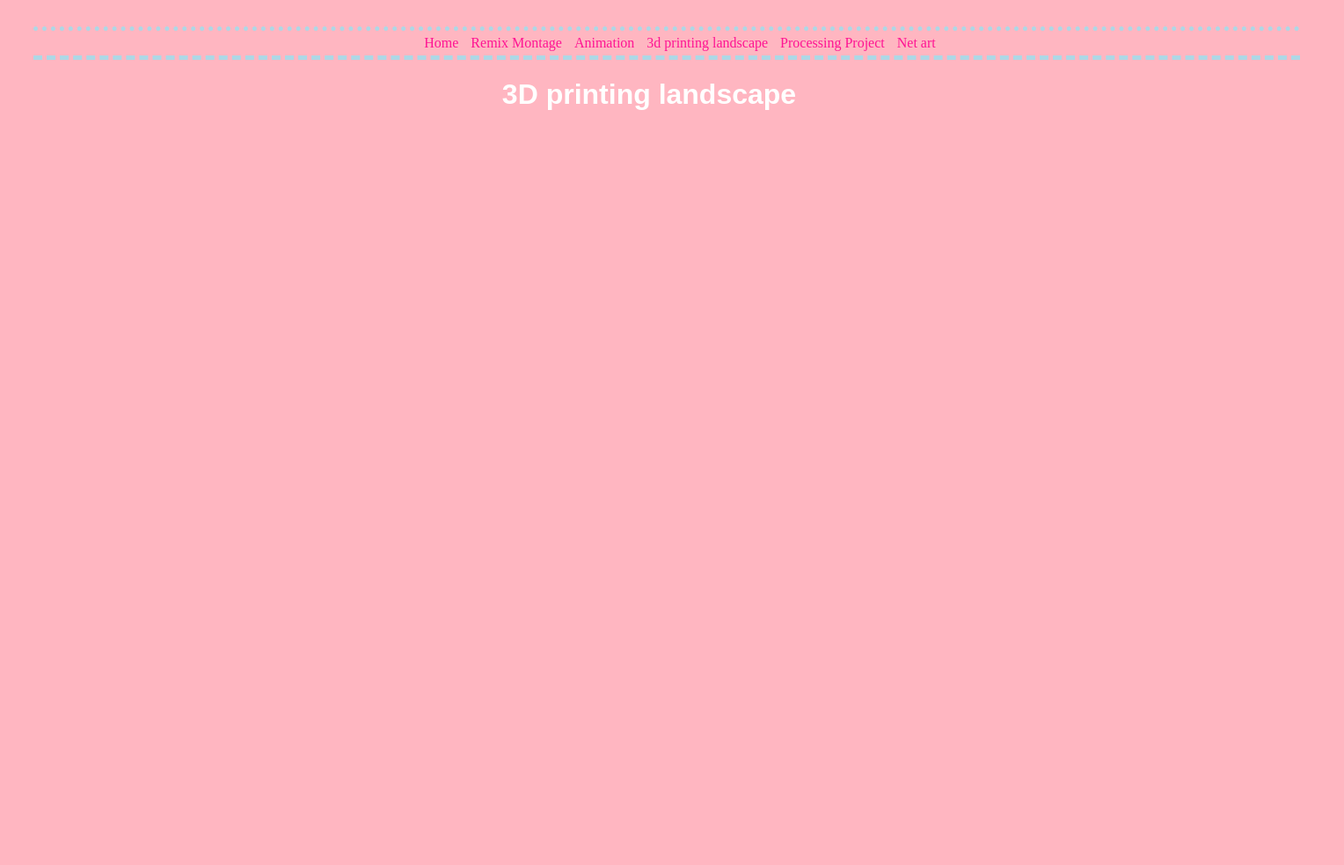
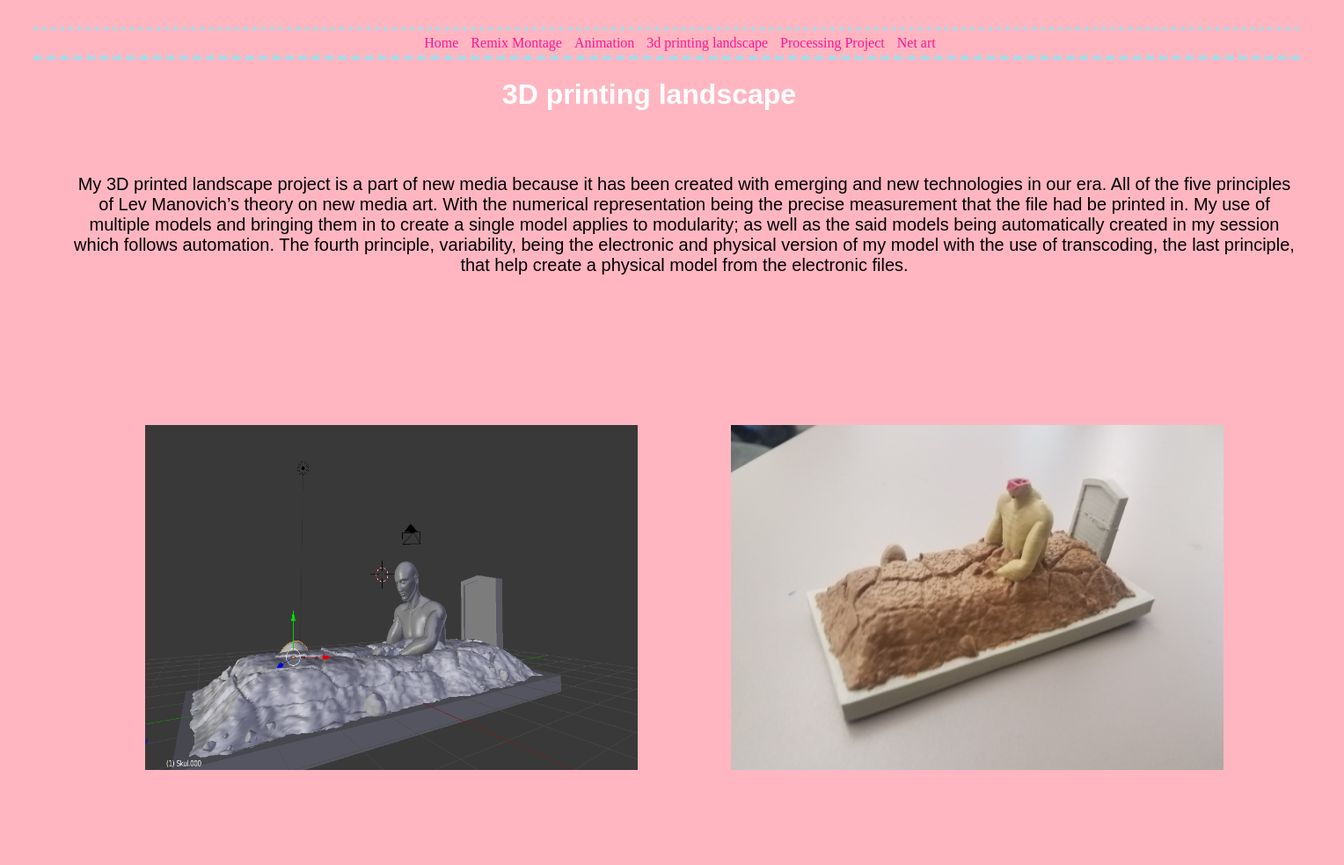
Before and after one commit to lisetrosas/lisetrosas.github.io, a plain HTML site: page 3D printing landscape.html in a window 1280 px wide. Shown: the whole page at 88% size, 1528 px wide, since content can reach past the window. Before the commit the page ends 800 px from the top, so only its background shows below. Drawn offline with Linux system fonts and the light colour scheme.

Commit message:
added statement and images

```diff
--- a/3D printing landscape.html
+++ b/3D printing landscape.html
@@ -22,6 +22,11 @@ h1{
 	margin-left: 30px;
 	margin-right: 30px;
 }
+	p{
+		width: 1400px;
+		margin-left: 20px;
+		margin-right: 30px;
+	}
 </style>
 	</head>
 
@@ -36,5 +41,19 @@ h1{
 	 	<li><a href="Net Art.html"> Net art</a> </li>
 	 </nav>
 	 <h1> 3D printing landscape </h1>
+	 <p>
+My 3D printed landscape project is a part of new media because it has been created
+ with emerging and new technologies in our era. All of the five principles of
+  Lev Manovich’s theory on new media art. With the numerical representation being
+	 the precise measurement that the file had be printed in. My use of multiple
+	 models and bringing them in to create a single model applies to modularity;
+	 as well as the said models being automatically created in my session which
+	  follows automation. The fourth principle, variability, being the electronic
+		and physical version of my model with the use of transcoding, the last principle,
+		 that help create a physical model from the electronic files. </p>
+	 <a href="3D printing landscape.html">
+		 <p><img src="3D model.png" alt="model" style="width: 40%; height: 50%;">
+			 <img src="3D printed model.jpg" alt="finished model" style="width:40%; height: 50%;">
+		 </p>
 	 </body>
 </html>
```
Also changed, not shown: 3D model.PNG (added), 3D printed model.jpg (added).
